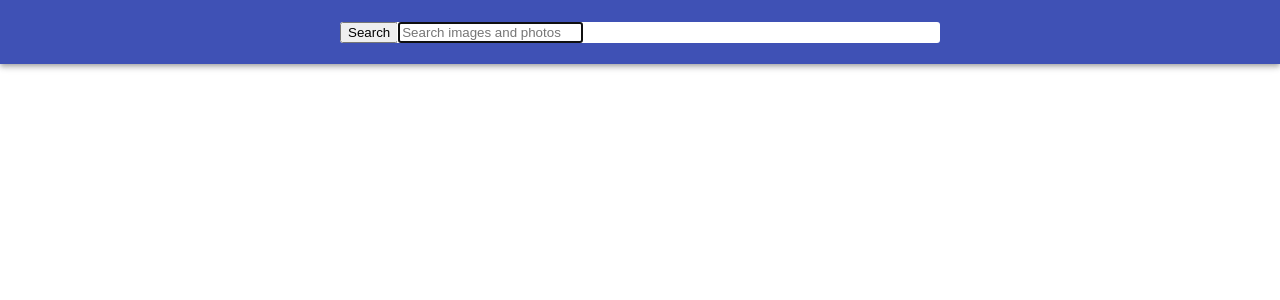
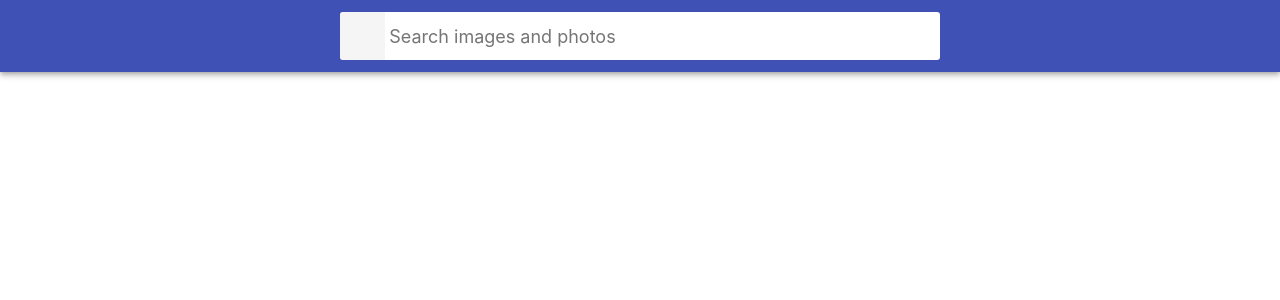
Before and after one commit to SergiiMytrofanov/goit-react-hw-03-image-finder, a React (Create React App) app: page / in a window 1280 px wide. Shown: the top 300 px of the page. Built offline with nearby package versions, Linux system fonts and the light colour scheme.

Commit message:
update
fixed styles

```diff
--- a/src/components/Modal/Modal.jsx
+++ b/src/components/Modal/Modal.jsx
@@ -1,12 +1,13 @@
-import React, { useEffect } from 'react';
+import React from 'react';
 import * as basicLightbox from 'basiclightbox';
 import styles from './Modal.module.css';
 
 const Modal = ({ largeImageURL, onClose }) => {
-  useEffect(() => {
   const modalInstance = basicLightbox.create(`
+    <div class=${styles.Overlay}>
       <div class=${styles.Modal}>
         <img src="${largeImageURL}" alt="Large Image" />
+      </div>
     </div>
   `);
 
@@ -22,9 +23,6 @@ const Modal = ({ largeImageURL, onClose }) => {
   return () => {
     window.removeEventListener('keydown', handleEscapeKey);
   };
-  }, [largeImageURL]);
-
-  return null;
 };
 
 export default Modal;
--- a/src/components/SearchBar/SearchBar.module.css
+++ b/src/components/SearchBar/SearchBar.module.css
@@ -27,12 +27,12 @@
   overflow: hidden;
 }
 
-.SearchForm-button {
+.SearchFormButton {
   display: inline-block;
   width: 48px;
   height: 48px;
   border: 0;
-  background-image: url('https://image.flaticon.com/icons/svg/149/149852.svg');
+  background-image: '../' ;
   background-size: 40%;
   background-repeat: no-repeat;
   background-position: center;
@@ -42,11 +42,11 @@
   outline: none;
 }
 
-.SearchForm-button:hover {
+.SearchFormButton:hover {
   opacity: 1;
 }
 
-.SearchForm-button-label {
+.SearchFormButtonLabel {
   position: absolute;
   width: 1px;
   height: 1px;
@@ -58,7 +58,7 @@
   border: 0;
 }
 
-.SearchForm-input {
+.SearchFormInput {
   display: inline-block;
   width: 100%;
   font: inherit;
@@ -69,7 +69,7 @@
   padding-right: 4px;
 }
 
-.SearchForm-input::placeholder {
+.SearchFormInput::placeholder {
   font: inherit;
   font-size: 18px;
 }
```
Lines whose indentation alone changed are shown as unchanged.
